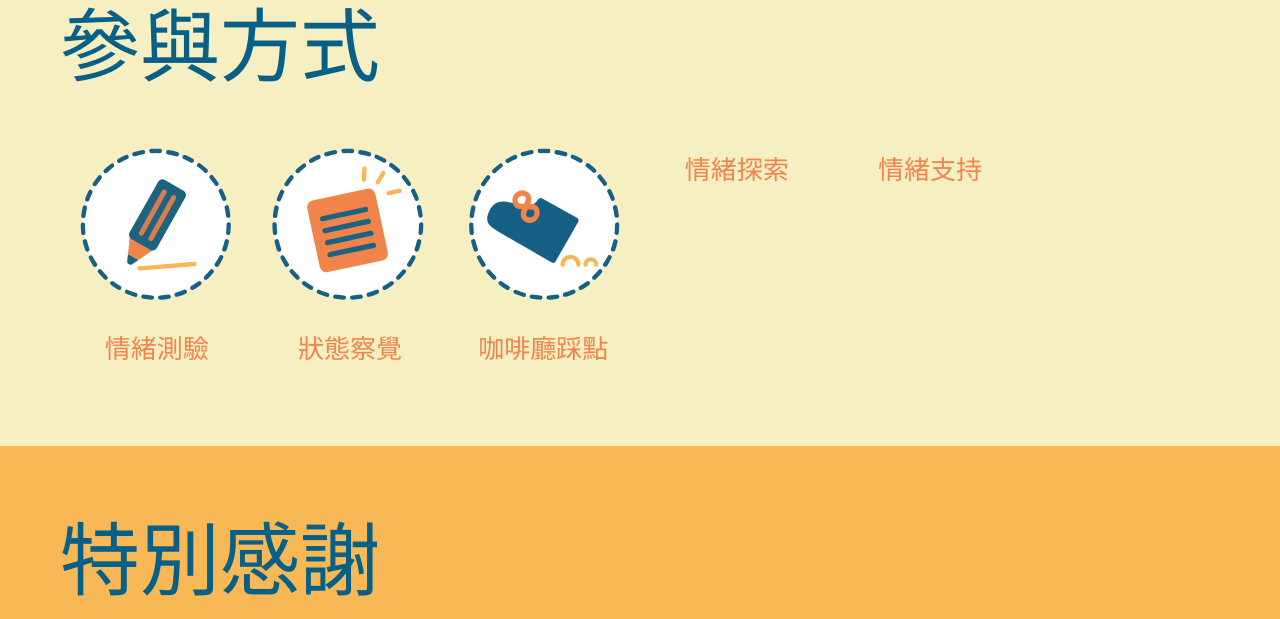
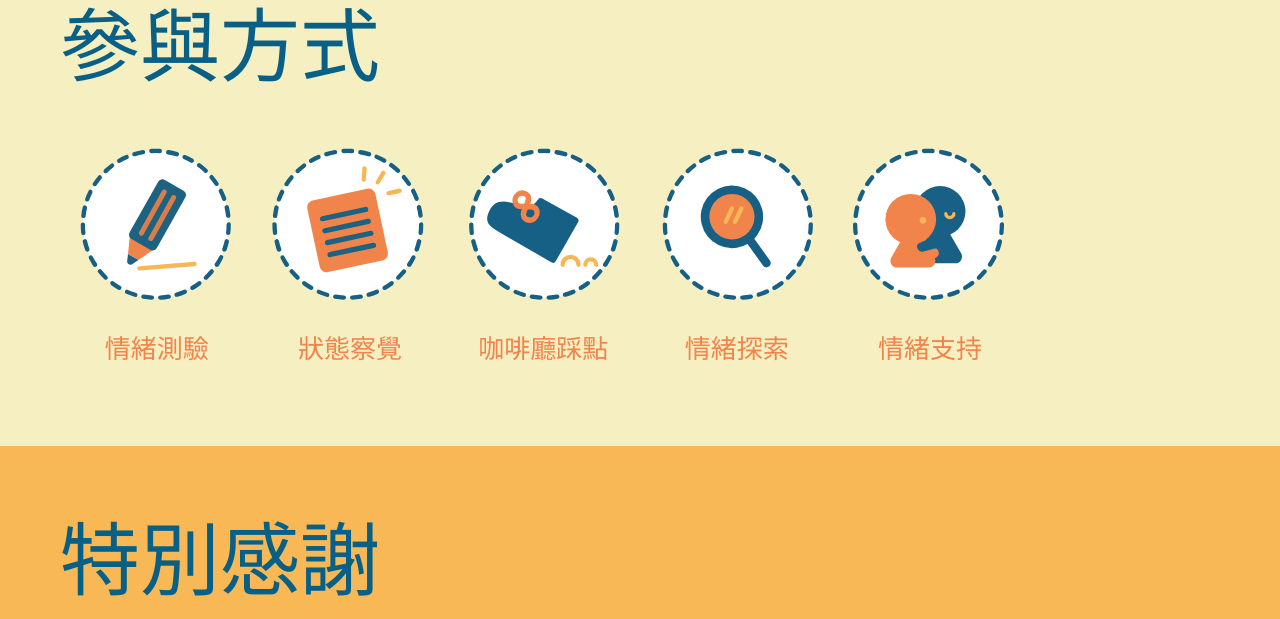
Before and after one commit to judy50024/moody-hopping, a plain HTML site: page index.html in a window 1280 px wide. Shown: the part 1940-2559 px from the top of the page. Drawn offline with nearby package versions, Linux system fonts and the light colour scheme; files whose address does not match are found by name.

Commit message:
Update index.html

```diff
--- a/index.html
+++ b/index.html
@@ -93,11 +93,11 @@
                 <p>咖啡廳踩點</p>
             </div>
             <div class="col-xs-12 col-md-2" id="works">
-                <img src="img/UI-04.svg" alt="">
+                <img src="UI-04.svg" alt="">
                 <p>情緒探索</p>
             </div>
             <div class="col-xs-12 col-md-2" id="works">
-                <img src="img/UI-05.svg" alt="">
+                <img src="UI-05.svg" alt="">
                 <p>情緒支持</p>
             </div>
 
```
